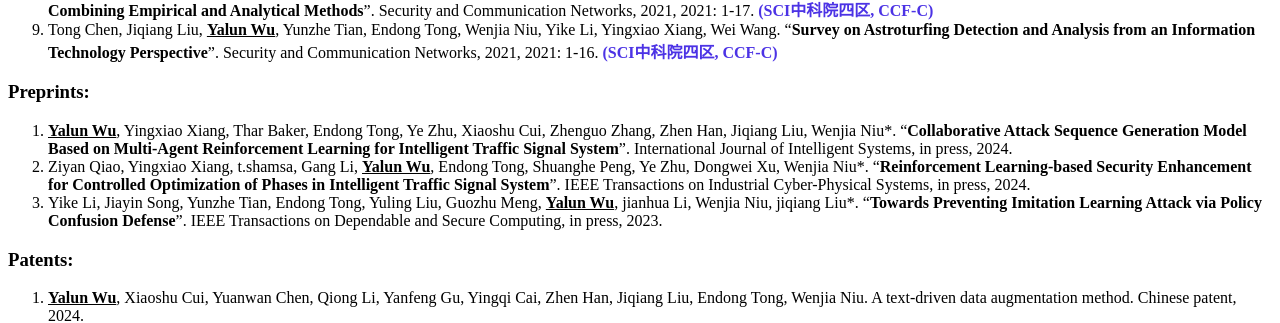
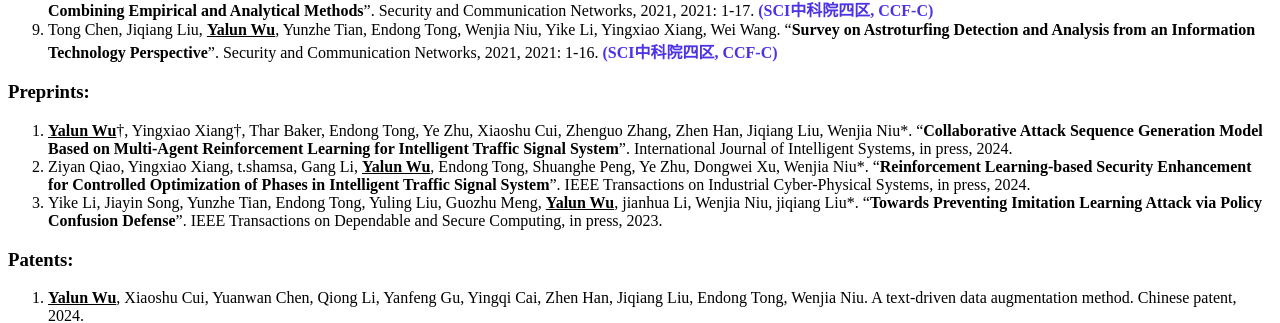
Before and after one commit to Allenpandas/Allenpandas.github.io, a Jekyll site: the page built from _pages/includes/Publications.md, in a window 1280 px wide. Shown: the part 817-1140 px from the top of the page. Built offline with Jekyll 4.4.1, drawn with Linux system fonts in a browser that asks for light colours; our own code applies the rules of GitHub Pages for plain Markdown files.

Commit message:
update equal contributions

```diff
--- a/_pages/includes/Publications.md
+++ b/_pages/includes/Publications.md
@@ -16,7 +16,7 @@
 
 ### Preprints:
 
-1. **<u>Yalun Wu</u>**,  Yingxiao Xiang, Thar Baker, Endong Tong, Ye Zhu, Xiaoshu Cui, Zhenguo Zhang, Zhen Han,  Jiqiang Liu, Wenjia Niu\*. "**Collaborative Attack Sequence Generation Model Based on Multi-Agent Reinforcement Learning for Intelligent Traffic Signal System**". International Journal of Intelligent Systems, in press, 2024.
+1. **<u>Yalun Wu</u>**†,  Yingxiao Xiang†, Thar Baker, Endong Tong, Ye Zhu, Xiaoshu Cui, Zhenguo Zhang, Zhen Han,  Jiqiang Liu, Wenjia Niu\*. "**Collaborative Attack Sequence Generation Model Based on Multi-Agent Reinforcement Learning for Intelligent Traffic Signal System**". International Journal of Intelligent Systems, in press, 2024.
 3. Ziyan Qiao, Yingxiao Xiang, t.shamsa, Gang Li, **<u>Yalun Wu</u>**, Endong Tong, Shuanghe Peng, Ye Zhu, Dongwei Xu, Wenjia Niu\*. "**Reinforcement Learning-based Security Enhancement for Controlled Optimization of Phases in Intelligent Traffic Signal System**". IEEE Transactions on Industrial Cyber-Physical Systems, in press, 2024.
 5. Yike Li, Jiayin Song, Yunzhe Tian, Endong Tong, Yuling Liu, Guozhu Meng, **<u>Yalun Wu</u>**, jianhua Li, Wenjia Niu, jiqiang Liu\*. "**Towards Preventing Imitation Learning Attack via Policy Confusion Defense**". IEEE Transactions on Dependable and Secure Computing, in press, 2023.
 
```
